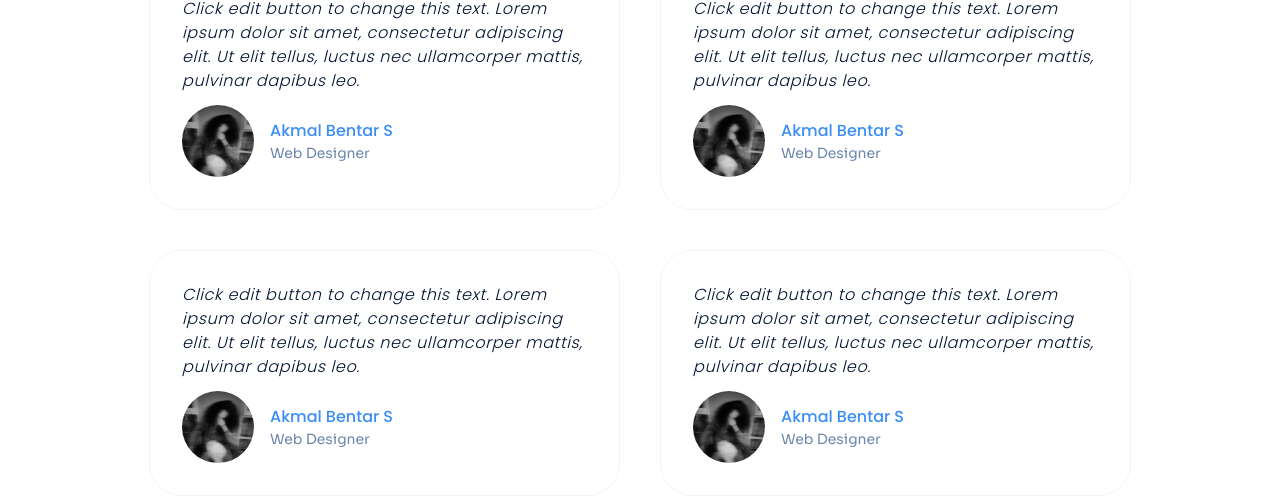
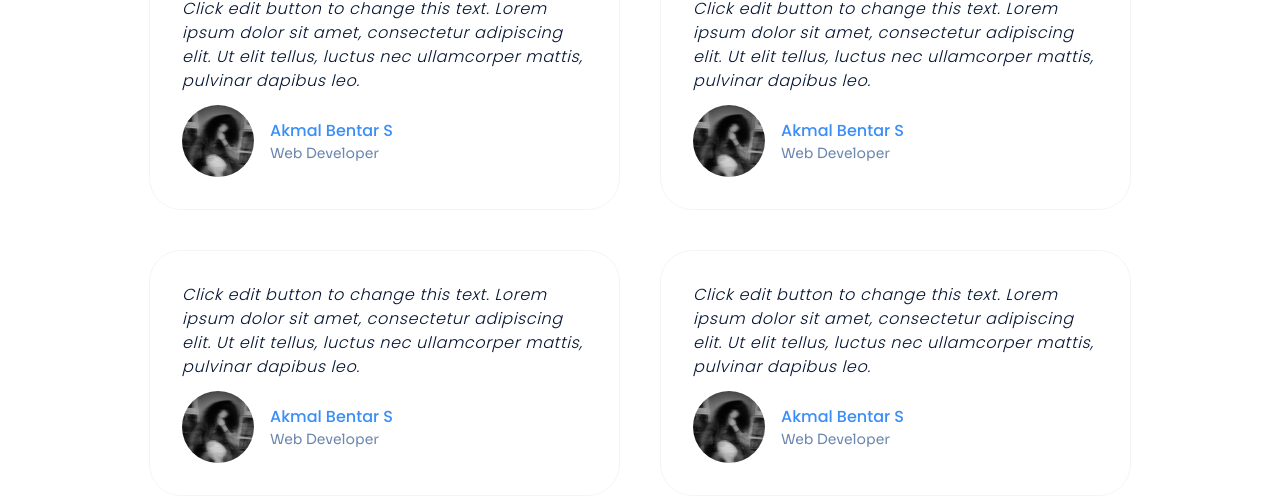
Before and after one commit to akmal520/Al-Fatih-Care, a React (Vite) app: page / in a window 1280 px wide. Shown: the part 3616-4116 px from the top of the page. Built offline with nearby package versions, Linux system fonts and the light colour scheme.

Commit message:
Update Testimoni.jsx

```diff
--- a/src/components/Layouts/Home/Testimoni.jsx
+++ b/src/components/Layouts/Home/Testimoni.jsx
@@ -58,7 +58,7 @@ const Testimoni = () => {
                                         Akmal Bentar S
                                     </h3>
                                     <p className="text-second font-sora text-sm not-italic font-normal leading-normal">
-                                        Web Designer
+                                        Web Developer
                                     </p>
                                 </div>
                             </div>
```
